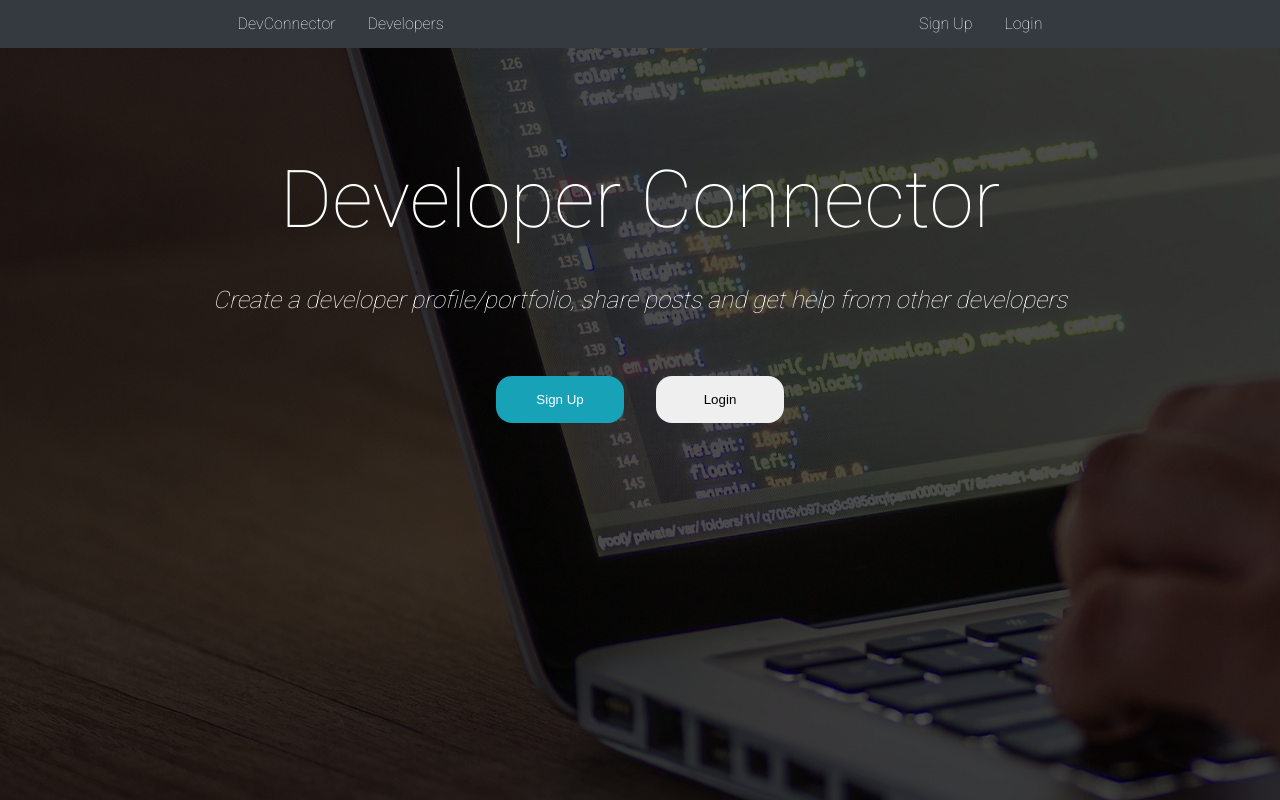
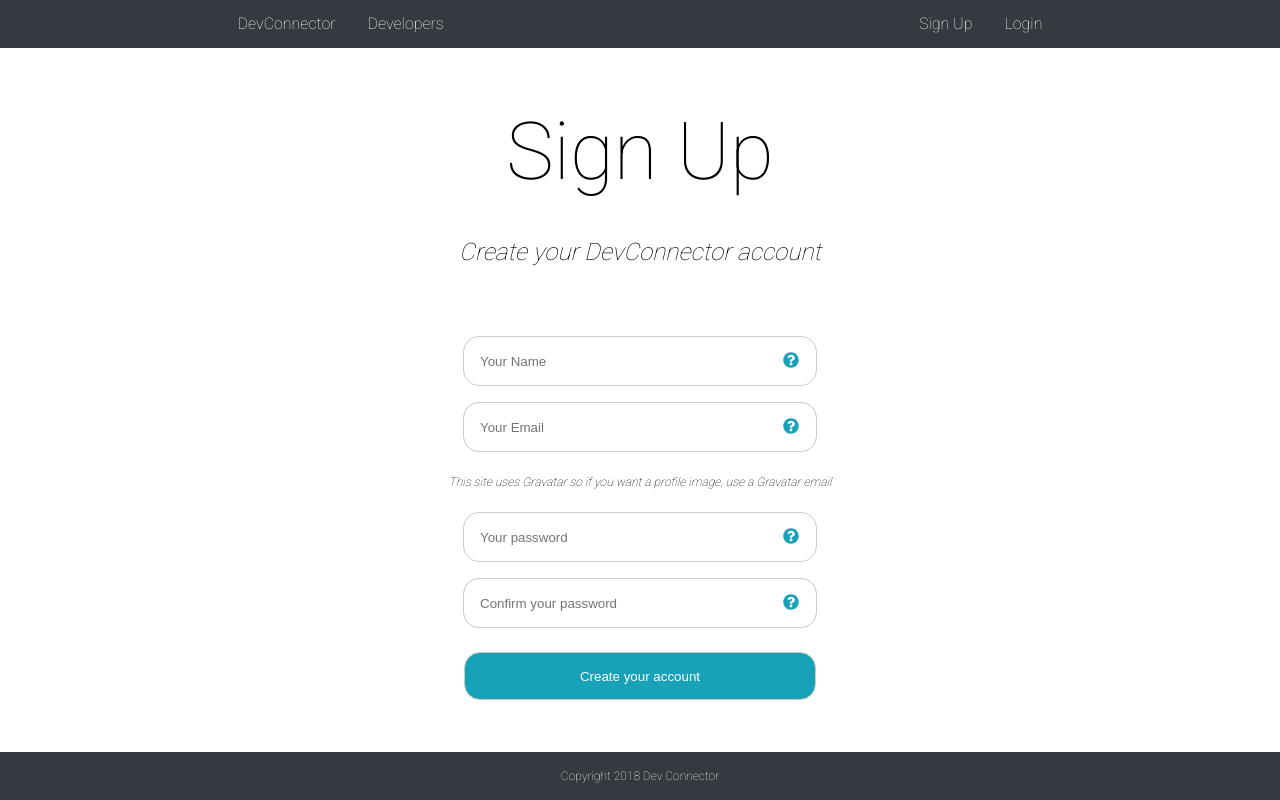
Before and after one commit to erwanriou/devconnector, a React (Create React App) app in the folder client/: page /register in a window 1280 px wide. Shown: the top 800 px of the page. Built offline with nearby package versions, Linux system fonts and the light colour scheme.

Commit message:
[project] - update form register UI

```diff
--- a/client/package.json
+++ b/client/package.json
@@ -5,6 +5,8 @@
   "dependencies": {
     "react": "^16.4.1",
     "react-dom": "^16.4.1",
+    "react-icons": "^3.0.1",
+    "react-router-dom": "^4.3.1",
     "react-scripts": "1.1.4"
   },
   "scripts": {
--- a/client/src/components/App.js
+++ b/client/src/components/App.js
@@ -1,7 +1,10 @@
 import React, { Fragment } from 'react'
+import { Route } from 'react-router-dom'
 
 import NavBar from './layout/Navbar'
 import Landing from './layout/Landing'
+import Register from './auth/Register'
+import Login from './auth/Login'
 import Footer from './layout/Footer'
 
 import '../styles/reset.css'
@@ -12,7 +15,9 @@
     return (
       <Fragment>
         <NavBar />
-        <Landing />
+        <Route exact path='/' component={Landing}/>
+        <Route exact path='/register' component={Register}/>
+        <Route exact path='/login' component={Login}/>
         <Footer />
       </Fragment>
     )
--- /dev/null
+++ b/client/src/components/auth/Login.js
@@ -0,0 +1,13 @@
+import React from 'react'
+
+class Login extends React.Component {
+  render() {
+    return (
+      <div>
+        <h1>Login</h1>
+      </div>
+    )
+  }
+}
+
+export default Login
--- /dev/null
+++ b/client/src/components/auth/Register.js
@@ -0,0 +1,62 @@
+import React from 'react'
+import * as FontAwesome from 'react-icons/fa'
+
+
+class Register extends React.Component {
+  render() {
+    return (
+      <div className="container register">
+        <h1>Sign Up</h1>
+        <h2>Create your DevConnector account</h2>
+
+
+        <form action='post'>
+          <div className='field'>
+            <input
+              type='text'
+              name='name'
+              required
+              placeholder='Your Name'
+            />
+            <FontAwesome.FaQuestionCircle className='questionicon'/>
+          </div>
+          <div className='field'>
+            <input
+              type='email'
+              name='email'
+              required
+              placeholder='Your Email'
+            />
+            <FontAwesome.FaQuestionCircle className='questionicon'/>
+          </div>
+          <p>This site uses Gravatar so if you want a profile image, use a Gravatar email</p>
+          <div className='field'>
+            <input
+              type='password'
+              name='password'
+              required
+              placeholder='Your password'
+            />
+            <FontAwesome.FaQuestionCircle className='questionicon'/>
+          </div>
+          <div className='field'>
+            <input
+              type='password'
+              name='password'
+              required
+              placeholder='Confirm your password'
+            />
+            <FontAwesome.FaQuestionCircle className='questionicon'/>
+          </div>
+          <button
+            type='submit'
+            className='submitbtn'>
+            Create your account
+          </button>
+        </form>
+      </div>
+    )
+  }
+}
+
+export default Register
--- a/client/src/components/layout/Landing.js
+++ b/client/src/components/layout/Landing.js
@@ -1,4 +1,5 @@
 import React from 'react'
+import { Link } from 'react-router-dom'
 
 class Landing extends React.Component {
   render() {
@@ -9,12 +10,11 @@
             <h1>Developer Connector</h1>
             <h2>Create a developer profile/portfolio, share posts and get help from other developers</h2>
             <div className="register">
-              <button className='greenbtn'>Sign Up</button>
-              <button className='whitebtn'>Login</button>
+              <Link className='greenbtn' to='/register'>Sign Up</Link>
+              <Link className='whitebtn' to='/login'>Login</Link>
             </div>
           </div>
         </div>
-
       </div>
     )
   }
--- a/client/src/components/layout/Navbar.js
+++ b/client/src/components/layout/Navbar.js
@@ -1,16 +1,17 @@
 import React from 'react'
+import { Link } from 'react-router-dom'
 
 class NavBar extends React.Component {
   render() {
     return (
       <div className='navbar'>
         <div className='mainmenu container'>
-          <a href="">DevConnector</a>
-          <a href="">Developers</a>
+          <Link to='/'>DevConnector</Link>
+          <Link to='/profile'>Developers</Link>
         </div>
         <div className='usermenu container'>
-          <a href="">Sign Up</a>
-          <a href="">Login</a>
+          <Link to='/register'>Sign Up</Link>
+          <Link to='/login'>Login</Link>
         </div>
       </div>
     )
--- a/client/src/index.js
+++ b/client/src/index.js
@@ -1,7 +1,13 @@
-import React from 'react';
-import ReactDOM from 'react-dom';
-import App from './components/App';
-import registerServiceWorker from './registerServiceWorker';
+import React from 'react'
+import ReactDOM from 'react-dom'
+import App from './components/App'
+import { BrowserRouter as Router } from 'react-router-dom'
+import registerServiceWorker from './registerServiceWorker'
 
-ReactDOM.render(<App />, document.getElementById('root'));
-registerServiceWorker();
+ReactDOM.render(
+  <Router>
+    <App />
+  </Router>,
+  document.getElementById('root')
+)
+registerServiceWorker()
--- a/client/src/styles/style.css
+++ b/client/src/styles/style.css
@@ -66,6 +66,8 @@
   border: none;
   border-radius: 1rem;
   cursor: pointer;
+  background-color: #dcdcdc;
+  font-size: 1rem;
 }
 .greenbtn {
   background-color: #17a2b8;
@@ -77,13 +79,82 @@
 .whitebtn:hover {
   background-color: #c1c1c1;
 }
+
+/* Register */
+.register h1, .register h2, .register .register {
+  position: relative;
+  text-align: center;
+  z-index: 10;
+  display: flex;
+  align-items: center;
+  justify-content: center;
+}
+.register h1 {
+  padding-top: 7rem;
+  font-size: 5rem;
+}
+.register h2 {
+  padding: 3rem;
+  font-size: 1.5rem;
+  font-style: italic;
+}
+.register p {
+  font-style: italic;
+  margin: 1rem;
+}
+.register form {
+  position: relative;
+  display: flex;
+  align-items: center;
+  flex-direction: column;
+  margin: 1rem 0 5rem 0;
+}
+.register form .field {
+  position: relative;
+}
+.register form input {
+  width: 20rem;
+  height: 3rem;
+  padding: 0 1rem;
+  border: 1px solid #cccbcb;
+  border-radius: 1rem;
+  margin: 0.5rem;
+}
+.questionicon {
+  position: absolute;
+  font-size: 1rem;
+  color: #17a2b8;
+  right: 7%;
+  bottom: 40%;
+}
+.register form input:after {
+
+}
+.register form button {
+  width: 22rem;
+  height: 3rem;
+  padding: 0 1rem;
+  border: 1px solid #cccbcb;
+  border-radius: 1rem;
+  margin: 1rem;
+  background-color: #17a2b8;
+  color: white;
+}
+.register form input:focus{
+  outline:none;
+  border: 1px solid #8d8def;
+}
 /* Footer */
 footer {
+  z-index: 10;
+  position: fixed;
+  bottom: 0;
+  width: 100%;
   display: flex;
   justify-content: center;
   align-items: center;
   background-color: #343a40;
-  height: 10rem;
+  height: 3rem;
 }
 footer p {
   text-align: center;
```
Also changed, not shown: 1 other file (tests, documents, lock files or other folders).
